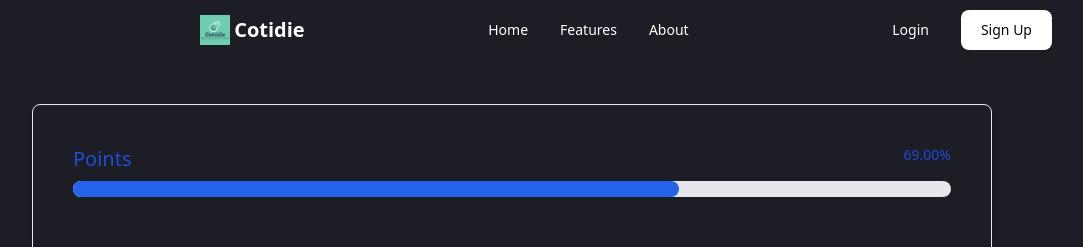
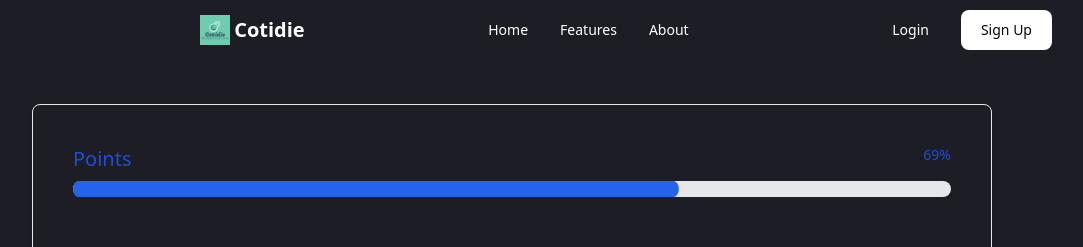
Before and after one commit to Cotidie-project/frontend, a Next.js app: page /app in a window 1280 px wide. Shown: the top 247 px of the page, without its empty margins (8-1091 px from the left). Built offline with nearby package versions, Linux system fonts and the light colour scheme.

Commit message:
feat(points): dynamic progress bar
added functionality for changing state of progress bar when the points change

```diff
--- a/components/points.tsx
+++ b/components/points.tsx
@@ -1,5 +1,5 @@
 import { NextPage } from "next";
-import { useState } from "react";
+import { useEffect, useState } from "react";
 
 interface Props {
     totalPoints: number;
@@ -7,6 +7,18 @@ interface Props {
 }
 const ProgressBar: NextPage<Props> = ({ totalPoints, currentPoints }) => {
     const [points, setPoints] = useState((currentPoints * 100) / totalPoints);
+    useEffect(() => {
+        const calculatedPoints = (currentPoints * 100) / totalPoints;
+        console.log(calculatedPoints);
+
+        if (points < 100) {
+            if (calculatedPoints > 100) {
+                setPoints(100);
+            } else {
+                setPoints(calculatedPoints);
+            }
+        }
+    }, [currentPoints, totalPoints, points]);
     return (
         <div className="flex flex-col relative p-10 gap-y-1">
             <div className="flex justify-between mb-1">
@@ -14,14 +26,16 @@ const ProgressBar: NextPage<Props> = ({ totalPoints, currentPoints }) => {
                     Points
                 </span>
                 <span className="text-sm font-medium text-blue-700 dark:text-white">
-                    {`${points.toFixed(2)}%`}
+                    {`${points.toFixed(0)}%`}
                 </span>
             </div>
             <div className="w-full bg-gray-200 rounded-full h-4 dark:bg-gray-700">
                 <div
-                    className="bg-blue-600 h-4 rounded-full"
+                    className="bg-blue-600 h-4 rounded-full transition-all duration-200 ease-in-out"
                     style={{
-                        width: `${points}%`,
+                        // width: `${points}%`,
+                        transformOrigin: "left",
+                        transform: `scaleX(${points}%)`,
                     }}
                 ></div>
             </div>
--- a/pages/app/index.tsx
+++ b/pages/app/index.tsx
@@ -1,5 +1,5 @@
 import type { NextPage } from "next";
-import { useState } from "react";
+import { useRef, useState } from "react";
 import Navbar from "../../components/navbar";
 import Points from "../../components/points";
 import Task, { taskProps } from "../../components/taskcard";
@@ -7,6 +7,7 @@ import Task, { taskProps } from "../../components/taskcard";
 const Home: NextPage = () => {
     const [totalPoints, setTotalPoints] = useState(100);
     const [currentPoints, setCurrentPoints] = useState(69);
+    const taskAreaRef = useRef<HTMLDivElement>(null);
 
     // test data
     const [tasks, setTasks] = useState<taskProps[]>([
@@ -46,6 +47,7 @@ const Home: NextPage = () => {
         <main className=" bg-background text-white min-h-screen">
             <Navbar />
             <div className="flex flex-row h-full">
+                <button></button>
                 <div
                     className="grid grid-flow-row w-3/4 m-10 absolute top-16 bottom-0 rounded-lg border border-gray-200 shadow-md dark:bg-[#262633] dark:border-gray-700"
                     style={{ gridTemplateRows: "20% 80%" }}
@@ -60,15 +62,35 @@ const Home: NextPage = () => {
                         id="task-area"
                     >
                         <div className="font-semibold text-3xl">Tasks</div>
-                        <div className="flex flex-col p-5 pr-3 gap-5 min-h-full overflow-x-clip overflow-y-scroll shadow-inner sm:rounded-lg bg-[#20202d]">
+                        <div
+                            className="customScroll flex flex-col p-5 pr-3 gap-5 min-h-full overflow-x-clip overflow-y-scroll shadow-inner sm:rounded-lg bg-[#20202d]"
+                            ref={taskAreaRef}
+                            onWheel={(e) => {
+                                taskAreaRef.current?.classList.remove(
+                                    "customScroll"
+                                );
+                                setTimeout(() => {
+                                    taskAreaRef.current?.classList.add(
+                                        "customScroll"
+                                    );
+                                }, 500);
+                            }}
+                        >
                             {tasks.map((task, index) => (
-                                <Task
-                                    title={task.title}
-                                    time={task.time}
-                                    description={task.description}
-                                    completed={task.completed}
+                                <div
+                                    onClick={() => {
+                                        setCurrentPoints(currentPoints + 10);
+                                        console.log("clicked");
+                                    }}
                                     key={index}
-                                />
+                                >
+                                    <Task
+                                        title={task.title}
+                                        time={task.time}
+                                        description={task.description}
+                                        completed={task.completed}
+                                    />
+                                </div>
                             ))}
                         </div>
                     </div>
--- a/styles/globals.css
+++ b/styles/globals.css
@@ -13,6 +13,12 @@
 }
 
 ::-webkit-scrollbar-thumb {
+    display: block;
     border-radius: 10px;
     background-color: rgba(85, 85, 85, 0.48);
+    transition: background-color 2s linear;
 }
+
+.customScroll::-webkit-scrollbar-thumb {
+    background-color: transparent;
+}
```
